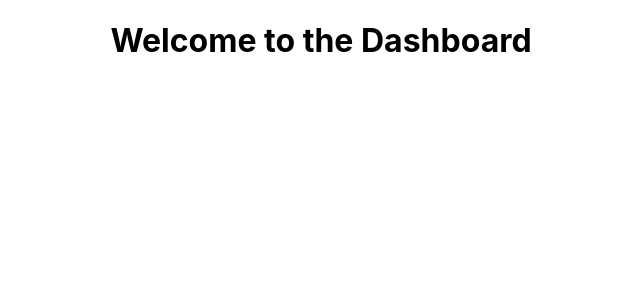
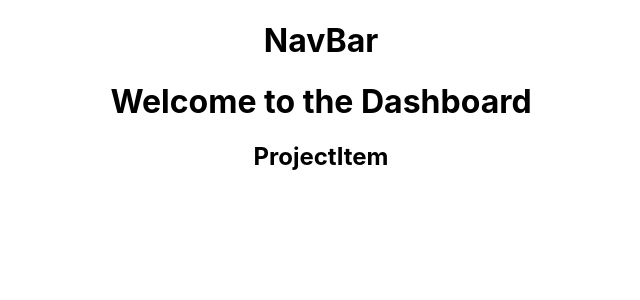
Before and after one commit to JohnIrle/PPMTool, a React (Create React App) app in the folder ppmtool-client/: page / in a window 1280 px wide. Shown: the top 300 px of the page, without its empty margins (319-959 px from the left). Built offline with nearby package versions, Linux system fonts and the light colour scheme.

Commit message:
Navbar and Project Item components.

```diff
--- a/ppmtool-client/src/App.js
+++ b/ppmtool-client/src/App.js
@@ -1,10 +1,12 @@
 import React from 'react';
 import './App.css';
 import Dashboard from "./components/Dashboard";
+import NavBar from "./components/Layout/Header";
 
 function App() {
   return (
     <div className="App">
+      <NavBar />
       <Dashboard />
     </div>
   );
--- a/ppmtool-client/src/components/Dashboard.js
+++ b/ppmtool-client/src/components/Dashboard.js
@@ -1,7 +1,13 @@
 import React, { Component } from 'react'
+import ProjectItem from "./Project/ProjectItem"
 
 export default class Dashboard extends Component {
   render() {
-    return <h1>Welcome to the Dashboard</h1>
+    return (
+      <div>
+        <h1>Welcome to the Dashboard</h1>
+        <ProjectItem />
+      </div>
+    )
   }
 }
--- /dev/null
+++ b/ppmtool-client/src/components/Layout/Header.js
@@ -0,0 +1,13 @@
+import React, { Component } from 'react'
+
+class Header extends Component {
+  render() {
+    return (
+      <div>
+        <h1>NavBar</h1>
+      </div>
+    )
+  }
+}
+
+export default Header
--- /dev/null
+++ b/ppmtool-client/src/components/Project/ProjectItem.js
@@ -0,0 +1,9 @@
+import React, { Component } from 'react'
+
+class ProjectItem extends Component {
+  render() {
+    return <div><h2>ProjectItem</h2></div>
+  }
+}
+
+export default ProjectItem
```
